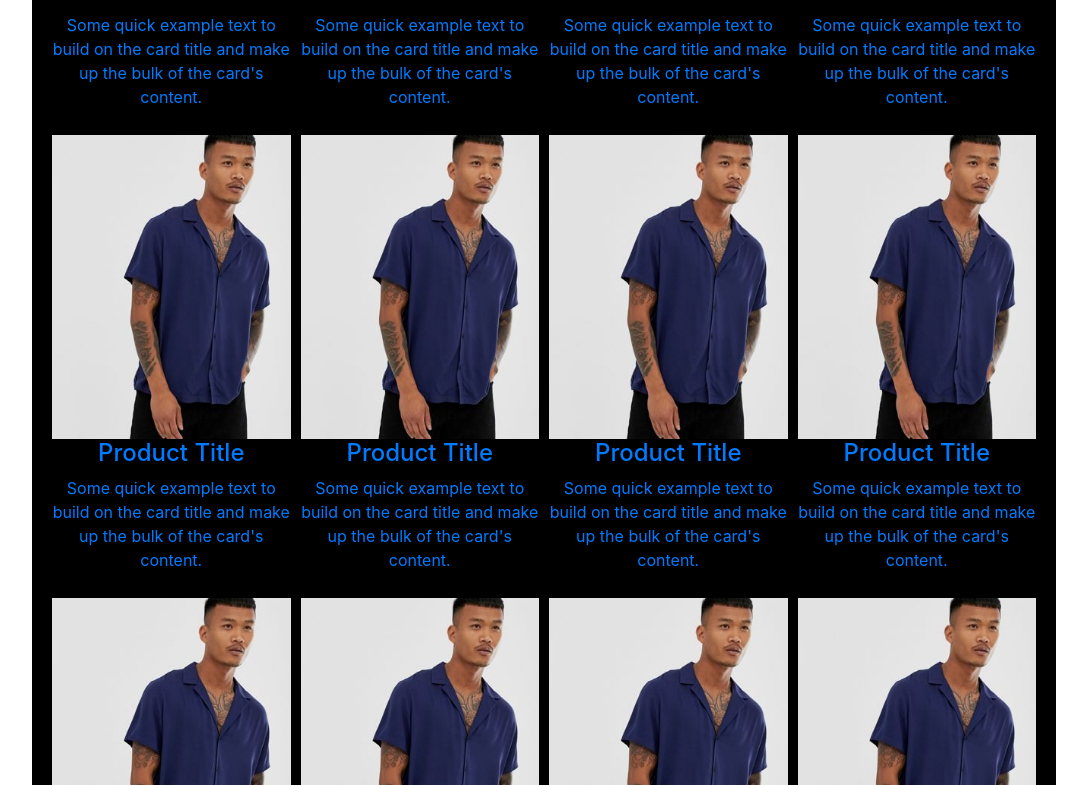
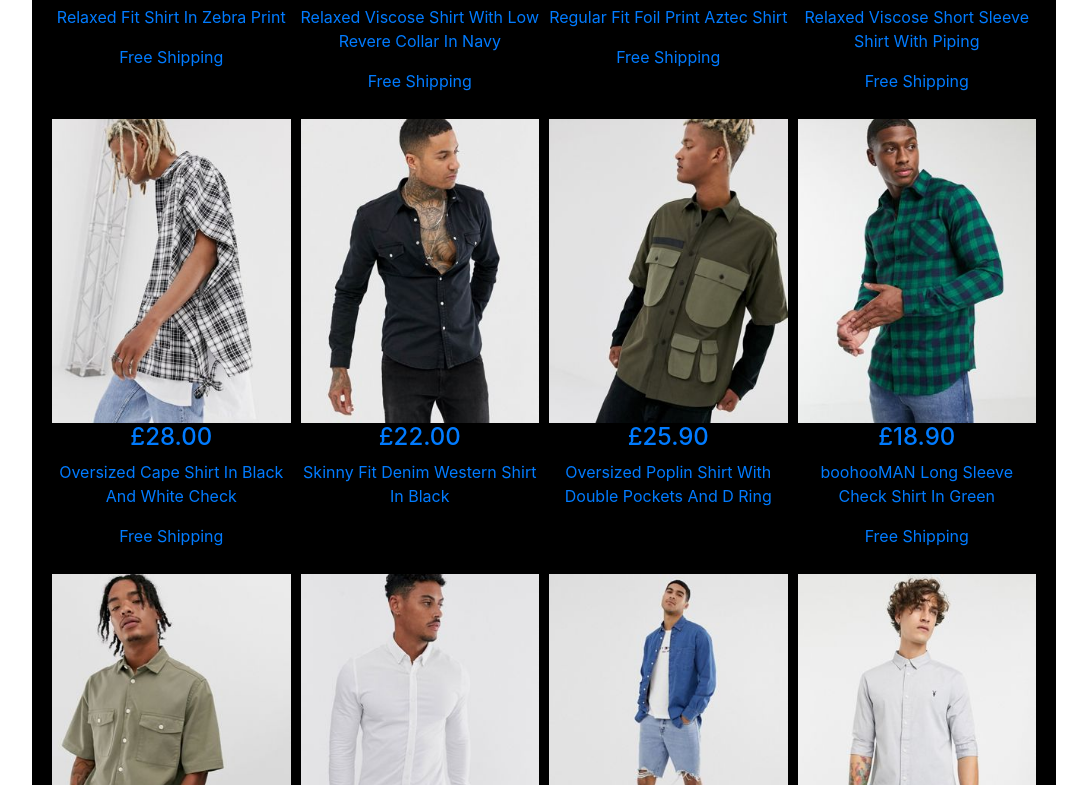
Before and after one commit to RBGeorgiev/javascript-practice, a React (Create React App) app in the folder shopping-cart-react/: page / in a window 1280 px wide. Shown: the part 895-1680 px from the top of the page, without its empty margins (96-1183 px from the left). Built offline with nearby package versions, Linux system fonts and the light colour scheme.

Commit message:
product cards now display products

```diff
--- a/shopping-cart-react/src/App.js
+++ b/shopping-cart-react/src/App.js
@@ -1,10 +1,8 @@
 import React from 'react';
 import './App.css';
-import Product from "./components/product";
 import Filter from "./components/filter";
 import Cart from "./components/cart";
-
-import Container from 'react-bootstrap/Container';
+import ProductList from "./components/product-list"
 
 function App() {
   return (
@@ -23,28 +21,7 @@ function App() {
 
       <main className="main">
         <Filter />
-
-        <Container>
-          <Product />
-          <Product />
-          <Product />
-          <Product />
-          <br />
-          <Product />
-          <Product />
-          <Product />
-          <Product />
-          <br />
-          <Product />
-          <Product />
-          <Product />
-          <Product />
-          <br />
-          <Product />
-          <Product />
-          <Product />
-          <Product />
-        </Container>
+        <ProductList />
       </main>
       <Cart />
     </div >
--- /dev/null
+++ b/shopping-cart-react/src/components/product-list.js
@@ -0,0 +1,19 @@
+import React from "react";
+import Product from "./product";
+import Container from 'react-bootstrap/Container';
+import AllProducts from "./products"
+
+
+let products = AllProducts.products
+
+const ProductList = () => {
+    return (
+        <Container >
+            {products.map(p => {
+                return <Product product={p} key={p.id} />;
+            })}
+        </Container >
+    )
+};
+
+export default ProductList;
--- a/shopping-cart-react/src/components/product.js
+++ b/shopping-cart-react/src/components/product.js
@@ -1,17 +1,18 @@
 import React from 'react';
 import 'bootstrap/dist/css/bootstrap.css';
-import img_test from "../img/12834900997792436.jpg";
 
-const Product = () => {
+const Product = ({ product }) => {
     return (
         <article>
             <a href="#">
-                <img src={img_test} />
+                <img src={require(`../img/${product.sku}.jpg`)} />
 
-                <h4>Product Title</h4>
+                <h4>{product.currencyFormat}{product.price.toFixed(2)}</h4>
                 <p>
-                    Some quick example text to build on the card title and make up the bulk of
-                    the card's content.
+                    {product.name}
+                </p>
+                <p>
+                    {(product.isFreeShipping) ? 'Free Shipping' : ''}
                 </p>
             </a>
         </article>
```
